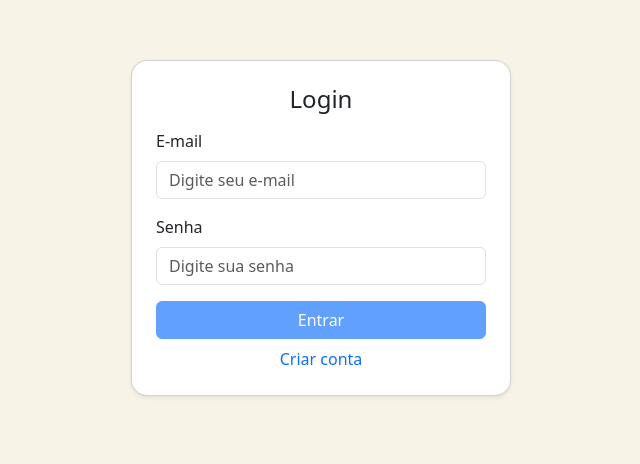
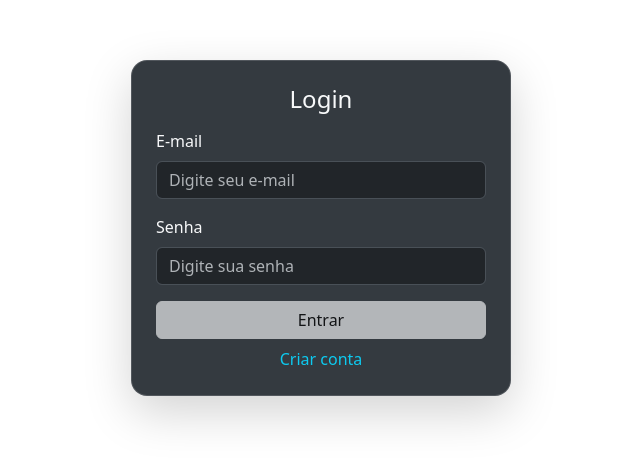
Before and after one commit to a-devrepo/financesweb, an Angular app: page /autenticar-usuario in a window 1280 px wide. Shown: the part 172-636 px from the top of the page, without its empty margins (319-959 px from the left). Built offline with nearby package versions, Linux system fonts and the light colour scheme.

Commit message:
feat: implementa validação de campos do formulário de login

```diff
--- a/src/app/components/autenticar-usuario/autenticar-usuario.html
+++ b/src/app/components/autenticar-usuario/autenticar-usuario.html
@@ -1,19 +1,26 @@
-<div
-  class="d-flex justify-content-center align-items-center vh-100"
-  style="background-color: #f8f3e7"
->
+<div class="d-flex justify-content-center align-items-center vh-100">
   <div
-    class="card p-4 shadow-sm"
+    class="card p-4 shadow-lg bg-body-secondary text-light"
     style="width: 100%; max-width: 380px; border-radius: 16px"
-  >
+    data-bs-theme="dark">
+
     <h4 class="text-center mb-3">Login</h4>
 
-    <div *ngIf="mensagemErro()" class="alert alert-danger alert-dismissible fade show" role="alert">
+    <div
+      *ngIf="mensagemErro()"
+      class="alert alert-danger alert-dismissible fade show"
+      role="alert"
+      data-bs-theme="light"
+    >
       <strong>{{ mensagemErro() }}</strong>
-      <button type="button" class="btn-close" aria-label="Fechar" (click)="mensagemErro.set('')"></button>
-  </div>
+      <button
+        type="button"
+        class="btn-close"
+        aria-label="Fechar"
+        (click)="mensagemErro.set('')"
+      ></button>
+    </div>
     <form [formGroup]="formulario" (ngSubmit)="autenticar()">
-      <!-- Email -->
       <div class="mb-3">
         <label for="email" class="form-label">E-mail</label>
         <input
@@ -24,9 +31,17 @@
           placeholder="Digite seu e-mail"
           required
         />
+        @if (formulario.get('email')?.touched) {
+          @if(formulario.get('email')?.hasError('required')){
+            <span class="text-danger"> Por favor informe o email do usuário. </span>
+            } @else if(formulario.get('email')?.hasError('email')){
+              <span class="text-danger">
+              Informe um email válido.
+              </span>
+        }
+      }
       </div>
 
-      <!-- Senha -->
       <div class="mb-3">
         <label for="senha" class="form-label">Senha</label>
         <input
@@ -37,20 +52,26 @@
           placeholder="Digite sua senha"
           required
         />
+        @if (formulario.get('senha')?.touched) {
+          @if(formulario.get('senha')?.hasError('required')){
+            <span class="text-danger">
+              Por favor informe a senha do usuário.
+            </span>
+            }
+        }
       </div>
 
-      <!-- Botão -->
       <button
         type="submit"
         [disabled]="formulario.invalid"
-        class="btn btn-primary w-100 mb-2"
+        class="btn btn-light w-100 mb-2"
       >
         Entrar
       </button>
 
-      <!-- Link criar conta -->
       <div class="text-center">
-        <a routerLink="/criar-usuario" class="text-decoration-none">Criar conta</a>
+        <a routerLink="/criar-usuario" class="text-info text-decoration-none">
+          Criar conta</a>
       </div>
     </form>
   </div>
--- a/src/app/components/autenticar-usuario/autenticar-usuario.ts
+++ b/src/app/components/autenticar-usuario/autenticar-usuario.ts
@@ -25,7 +25,7 @@ export class AutenticarUsuario {
 
   formulario = new FormGroup(
     {
-      email: new FormControl('',Validators.required),
+      email: new FormControl('',[Validators.required, Validators.email]),
       senha: new FormControl('',Validators.required),
     }
   )
```
